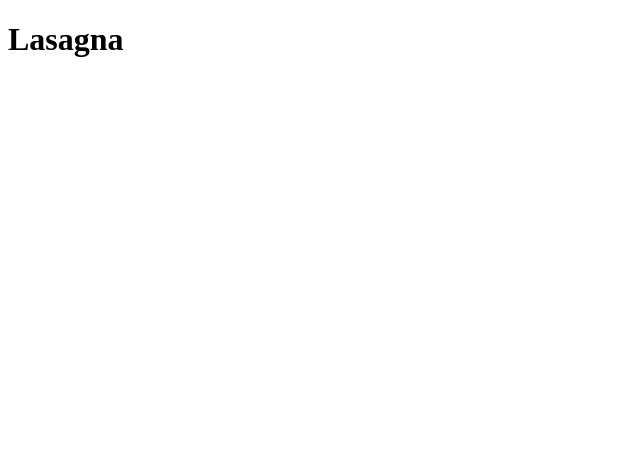
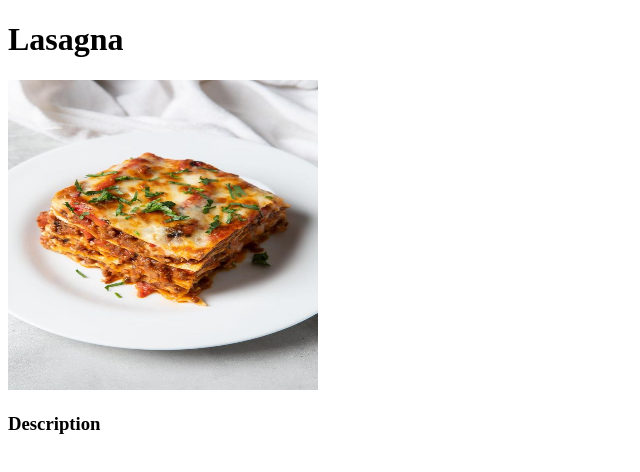
Before and after one commit to Z-K11/odin-recipes, a plain HTML site: page odin-recipes/lasagna.html in a window 1280 px wide. Shown: the whole page, without its empty margins (0-640 px from the left). Drawn offline with Linux system fonts and the light colour scheme.

Commit message:
Add Recipe image to lasagna.html

```diff
--- a/odin-recipes/lasagna.html
+++ b/odin-recipes/lasagna.html
@@ -7,5 +7,7 @@
 </head>
 <body>
     <h1>Lasagna</h1>
+    <img src="lasagna.jpg" alt="lasagna" height="310" width="310">
+    <h3>Description</h3>
 </body>
 </html>
```
Also changed, not shown: index.html (+1 -0 lines), odin-recipes/lasagna.jpg (added).
